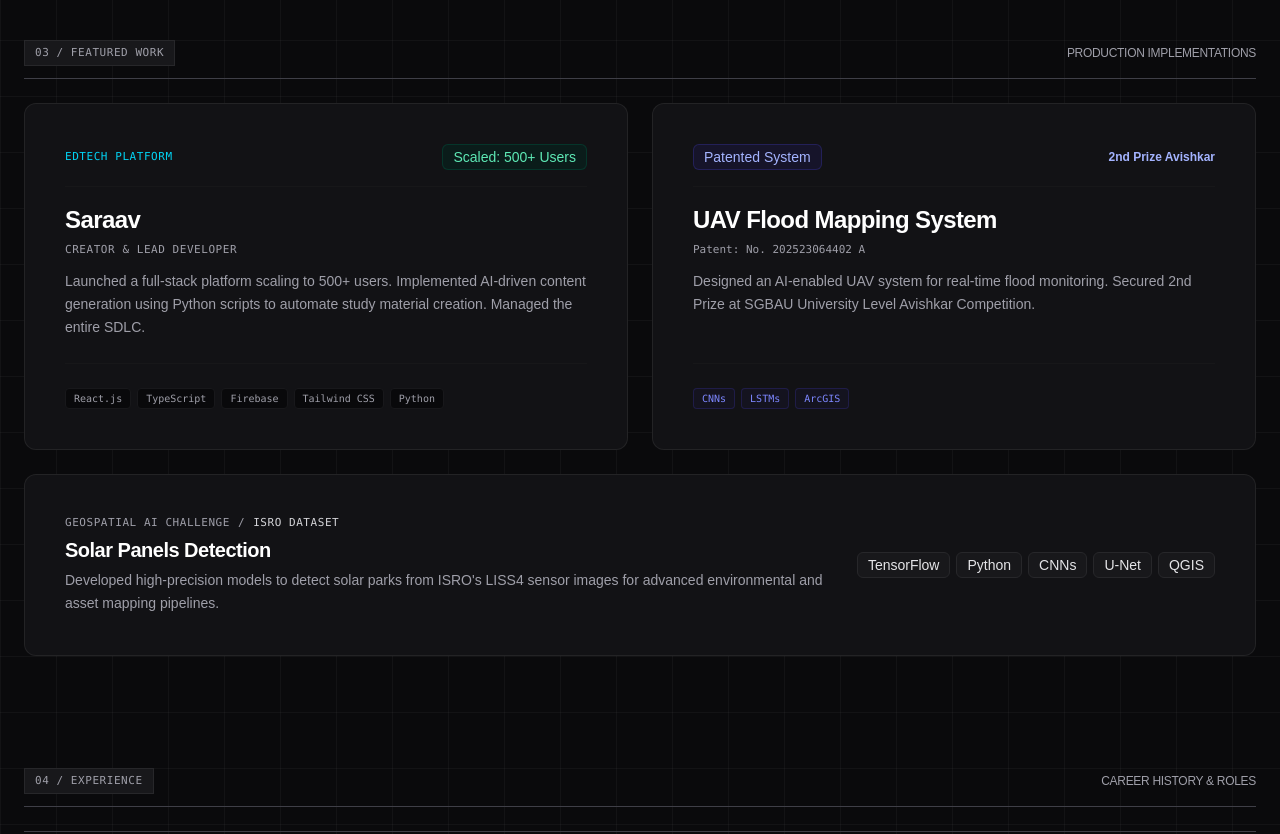
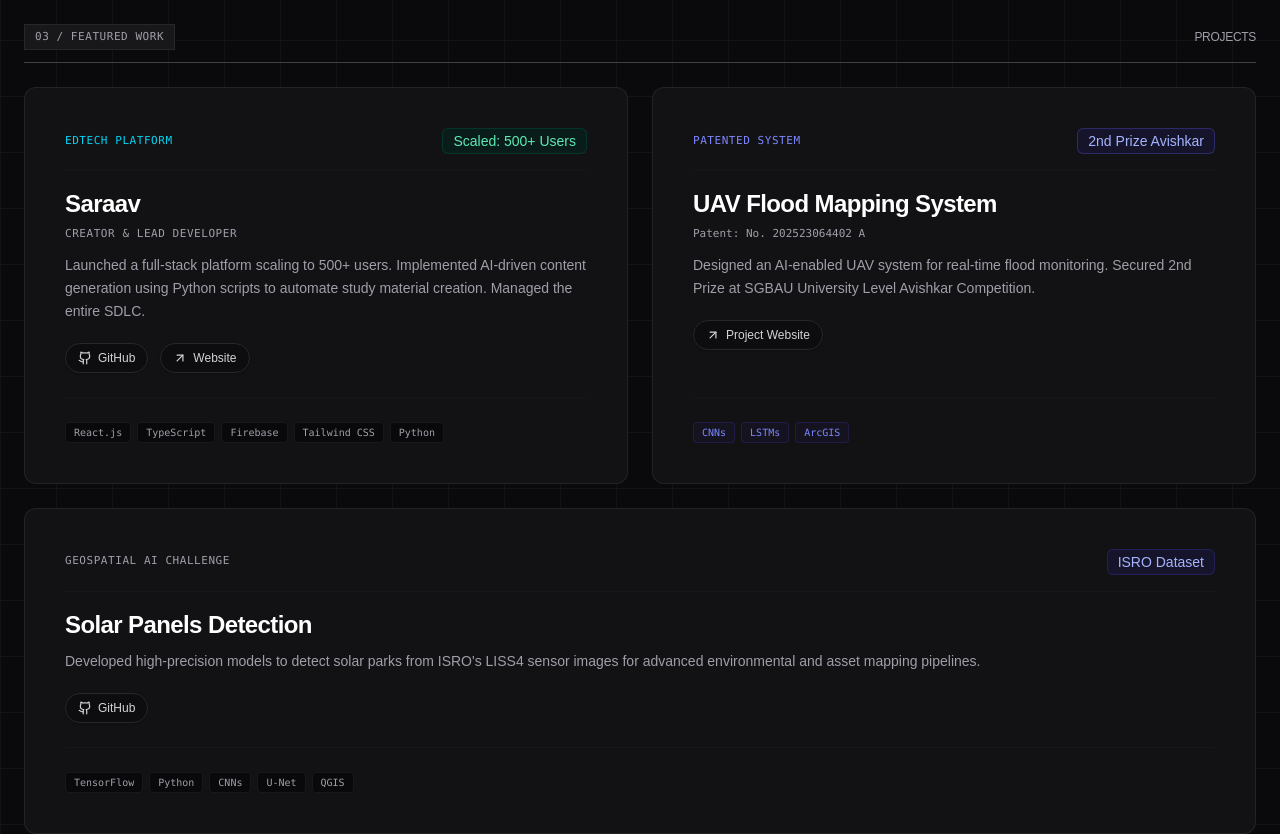
Before and after one commit to Saurabhkg03/my-portfolio-website, a Next.js app: page / in a window 1280 px wide. Shown: the part 1080-1914 px from the top of the page. Built offline with nearby package versions, Linux system fonts and the light colour scheme.

Commit message:
feat: implement landing page with hero section, tech stack overview, and project layout

```diff
--- a/next.config.ts
+++ b/next.config.ts
@@ -3,6 +3,7 @@
 const nextConfig: NextConfig = {
   /* config options here */
   reactCompiler: true,
+  allowedDevOrigins: ["10.61.123.35"],
 };
 
 export default nextConfig;
--- a/src/app/globals.css
+++ b/src/app/globals.css
@@ -33,6 +33,7 @@
 
 html {
   scroll-behavior: smooth;
+  scroll-padding-top: 7rem;
 }
 
 /* Base body. */
--- a/src/app/page.tsx
+++ b/src/app/page.tsx
@@ -99,7 +99,7 @@
     <div className="min-h-screen text-zinc-900 dark:text-zinc-100 antialiased">
       <ScrollHeader />
 
-      <main className="mx-auto max-w-7xl space-y-28 px-6 py-16 md:py-14">
+      <main className="mx-auto max-w-7xl space-y-28 px-6 pt-4 pb-16 md:pt-10 md:pb-14">
         {/* HERO */}
         <section
           id="about"
@@ -248,7 +248,7 @@
               03 / Featured Work
             </h3>
             <span className="text-xs font-medium uppercase tracking-tight text-zinc-500 dark:text-zinc-400">
-                Production Implementations
+                Projects
             </span>
           </div>
           <BentoGrid>
@@ -273,6 +273,16 @@
                       AI-driven content generation using Python scripts to automate study
                       material creation. Managed the entire SDLC.
                     </p>
+                    <div className="flex flex-wrap items-center gap-3 pt-3">
+                      <a href="https://github.com/Saurabhkg03/saraav" target="_blank" rel="noopener noreferrer" className="flex items-center gap-1.5 rounded-full border border-zinc-200 bg-white px-3 py-1.5 text-xs font-medium text-zinc-700 shadow-sm transition-colors hover:border-cyan-200 hover:bg-cyan-50 hover:text-cyan-700 dark:border-zinc-800 dark:bg-zinc-950/50 dark:text-zinc-300 dark:hover:border-cyan-900/50 dark:hover:bg-cyan-950/30 dark:hover:text-cyan-400">
+                        <GithubIcon className="h-3.5 w-3.5" />
+                        GitHub
+                      </a>
+                      <a href="https://saraav.in" target="_blank" rel="noopener noreferrer" className="flex items-center gap-1.5 rounded-full border border-zinc-200 bg-white px-3 py-1.5 text-xs font-medium text-zinc-700 shadow-sm transition-colors hover:border-cyan-200 hover:bg-cyan-50 hover:text-cyan-700 dark:border-zinc-800 dark:bg-zinc-950/50 dark:text-zinc-300 dark:hover:border-cyan-900/50 dark:hover:bg-cyan-950/30 dark:hover:text-cyan-400">
+                        <ArrowUpRight className="h-3.5 w-3.5" />
+                        Website
+                      </a>
+                    </div>
                   </div>
                 </div>
                 <div className="mt-6 flex flex-wrap gap-1.5 border-t border-zinc-100 pt-6 dark:border-zinc-900/80">
@@ -294,10 +304,10 @@
               <Card className="group flex h-full flex-col justify-between p-8 md:p-10">
                 <div className="space-y-5">
                   <div className="flex flex-wrap items-center justify-between gap-2 border-b border-zinc-100 pb-4 dark:border-zinc-900/80">
-                    <Badge variant="outline">Patented System</Badge>
-                    <span className="text-xs font-semibold text-indigo-600 dark:text-indigo-300">
-                      2nd Prize Avishkar
+                    <span className="text-[11px] font-mono uppercase tracking-wider text-indigo-500 dark:text-indigo-400">
+                      Patented System
                     </span>
+                    <Badge variant="outline" className="text-indigo-600 dark:border-indigo-500/30 dark:text-indigo-300">2nd Prize Avishkar</Badge>
                   </div>
                   <div className="space-y-2">
                     <h4 className="text-xl font-bold tracking-tight leading-[1.1] text-zinc-950 transition-colors group-hover:text-indigo-600 dark:text-white dark:group-hover:text-indigo-300 md:text-2xl">
@@ -310,6 +320,12 @@
                       Designed an AI-enabled UAV system for real-time flood monitoring.
                       Secured 2nd Prize at SGBAU University Level Avishkar Competition.
                     </p>
+                    <div className="flex flex-wrap items-center gap-3 pt-3">
+                      <a href="https://drive.google.com/file/d/1Cjz4lhJ7I8XXd_FkwSzNKlvWH71dsIOE/view" target="_blank" rel="noopener noreferrer" className="flex items-center gap-1.5 rounded-full border border-zinc-200 bg-white px-3 py-1.5 text-xs font-medium text-zinc-700 shadow-sm transition-colors hover:border-indigo-200 hover:bg-indigo-50 hover:text-indigo-700 dark:border-zinc-800 dark:bg-zinc-950/50 dark:text-zinc-300 dark:hover:border-indigo-900/50 dark:hover:bg-indigo-950/30 dark:hover:text-indigo-400">
+                        <ArrowUpRight className="h-3.5 w-3.5" />
+                        Project Website
+                      </a>
+                    </div>
                   </div>
                 </div>
                 <div className="mt-6 flex flex-wrap gap-1.5 border-t border-zinc-100 pt-6 dark:border-zinc-900/80">
@@ -326,27 +342,39 @@
             </BentoGridItem>
 
             <BentoGridItem index={2} className="md:col-span-3 lg:col-span-4">
-              <Card className="flex flex-col justify-between gap-8 p-8 md:flex-row md:items-center md:p-10">
-                <div className="max-w-3xl space-y-2">
-                  <div className="flex items-center gap-2 text-[11px] font-mono uppercase tracking-wider text-zinc-500 dark:text-zinc-400">
-                    <span>GeoSpatial AI Challenge</span>
-                    <span>/</span>
-                    <span className="text-zinc-700 dark:text-zinc-300">ISRO Dataset</span>
+              <Card className="group flex h-full flex-col justify-between p-8 md:p-10">
+                <div className="space-y-5">
+                  <div className="flex flex-wrap items-center justify-between gap-2 border-b border-zinc-100 pb-4 dark:border-zinc-900/80">
+                    <span className="text-[11px] font-mono uppercase tracking-wider text-zinc-500 dark:text-zinc-400">
+                      GeoSpatial AI Challenge
+                    </span>
+                    <Badge variant="outline">ISRO Dataset</Badge>
                   </div>
-                  <h4 className="text-lg font-bold tracking-tight leading-[1.1] text-zinc-950 dark:text-white md:text-xl">
+                  <div className="space-y-2">
+                    <h4 className="text-xl font-bold tracking-tight leading-[1.1] text-zinc-950 transition-colors group-hover:text-zinc-600 dark:text-white dark:group-hover:text-zinc-300 md:text-2xl">
                       Solar Panels Detection
                     </h4>
-                  <p className="text-sm font-normal leading-relaxed text-zinc-600 dark:text-zinc-400">
+                    <p className="pt-1 text-sm font-normal leading-relaxed text-zinc-600 dark:text-zinc-400">
                       Developed high-precision models to detect solar parks from ISRO&apos;s
                       LISS4 sensor images for advanced environmental and asset mapping
                       pipelines.
                     </p>
+                    <div className="flex flex-wrap items-center gap-3 pt-3">
+                      <a href="https://github.com/Saurabhkg03/Solarnet" target="_blank" rel="noopener noreferrer" className="flex items-center gap-1.5 rounded-full border border-zinc-200 bg-white px-3 py-1.5 text-xs font-medium text-zinc-700 shadow-sm transition-colors hover:border-zinc-300 hover:bg-zinc-50 hover:text-zinc-950 dark:border-zinc-800 dark:bg-zinc-950/50 dark:text-zinc-300 dark:hover:border-zinc-700 dark:hover:bg-zinc-900 dark:hover:text-white">
+                        <GithubIcon className="h-3.5 w-3.5" />
+                        GitHub
+                      </a>
                     </div>
-                <div className="flex shrink-0 flex-wrap gap-1.5 md:justify-end">
+                  </div>
+                </div>
+                <div className="mt-6 flex flex-wrap gap-1.5 border-t border-zinc-100 pt-6 dark:border-zinc-900/80">
                   {["TensorFlow", "Python", "CNNs", "U-Net", "QGIS"].map((t) => (
-                    <Badge key={t} variant="default">
+                    <span
+                      key={t}
+                      className="rounded border border-zinc-200 bg-zinc-50 px-2 py-0.5 font-mono text-[10px] text-zinc-500 dark:border-zinc-900 dark:bg-zinc-950 dark:text-zinc-400"
+                    >
                       {t}
-                    </Badge>
+                    </span>
                   ))}
                 </div>
               </Card>
--- a/src/components/ScrollHeader.tsx
+++ b/src/components/ScrollHeader.tsx
@@ -2,7 +2,7 @@
 
 import * as React from "react"
 import { AnimatePresence, motion } from "framer-motion"
-import { ArrowUpRight, FileText, Mail } from "lucide-react"
+import { ArrowUpRight, FileText, Mail, Menu, X } from "lucide-react"
 import { ThemeToggle } from "@/components/ThemeToggle"
 
 function GithubIcon({ className }: { className?: string }) {
@@ -48,6 +48,7 @@
 
 export function ScrollHeader() {
   const [scrolled, setScrolled] = React.useState(false)
+  const [menuOpen, setMenuOpen] = React.useState(false)
 
   React.useEffect(() => {
     const handler = () => setScrolled(window.scrollY > 72)
@@ -67,7 +68,7 @@
             animate={{ opacity: 1, y: 0 }}
             exit={{ opacity: 0, y: -8 }}
             transition={{ duration: 0.18, ease: "easeOut" }}
-            className="relative h-full w-full overflow-hidden border-b border-zinc-200/90 bg-white/90 shadow-[0_1px_0_rgba(255,255,255,0.9)_inset,0_18px_50px_rgba(15,23,42,0.06)] backdrop-blur-2xl dark:border-zinc-800/80 dark:bg-[#0b0b0e]/90 dark:shadow-[0_1px_0_rgba(255,255,255,0.04)_inset,0_18px_70px_rgba(255,255,255,0.035)]"
+            className="relative h-full w-full overflow-hidden border-b border-zinc-200/60 bg-white/70 shadow-[0_1px_0_rgba(255,255,255,0.6)_inset,0_18px_50px_rgba(15,23,42,0.06)] backdrop-blur-xl dark:border-zinc-800/60 dark:bg-[#0b0b0e]/60 dark:shadow-[0_1px_0_rgba(255,255,255,0.04)_inset,0_18px_70px_rgba(255,255,255,0.035)]"
           >
             <div className="pointer-events-none absolute inset-x-0 bottom-0 h-14 bg-gradient-to-b from-transparent via-white/35 to-white/70 blur-xl dark:via-white/[0.035] dark:to-white/[0.055]" />
             <div className="pointer-events-none absolute inset-x-20 bottom-0 hidden h-px bg-gradient-to-r from-transparent via-zinc-300/80 to-transparent dark:via-white/20 md:block" />
@@ -130,6 +131,13 @@
                   </a>
                 </div>
                 <ThemeToggle />
+                <button
+                  type="button"
+                  onClick={() => setMenuOpen(!menuOpen)}
+                  className="grid h-9 w-9 place-items-center rounded-full border border-zinc-200 bg-white text-zinc-600 transition-colors hover:bg-zinc-100 hover:text-zinc-950 dark:border-zinc-800 dark:bg-zinc-950/40 dark:text-zinc-400 dark:hover:bg-zinc-900 dark:hover:text-white md:hidden"
+                >
+                  {menuOpen ? <X className="h-4 w-4" /> : <Menu className="h-4 w-4" />}
+                </button>
               </div>
             </div>
           </motion.div>
@@ -143,13 +151,13 @@
             className="relative flex h-full w-full items-center px-3"
           >
             <div className="pointer-events-none absolute inset-x-12 bottom-1 mx-auto h-10 max-w-4xl rounded-full bg-white/70 blur-2xl dark:bg-white/[0.08]" />
-            <div className="mx-auto flex h-14 w-full max-w-5xl items-center justify-between gap-4 rounded-full border border-zinc-200/90 bg-white/92 px-4 shadow-[0_16px_50px_rgba(15,23,42,0.12),0_1px_0_rgba(255,255,255,0.9)_inset] backdrop-blur-2xl dark:border-zinc-700/80 dark:bg-[#101014]/92 dark:shadow-[0_16px_60px_rgba(0,0,0,0.35),0_1px_0_rgba(255,255,255,0.08)_inset] sm:px-5">
+            <div className="mx-auto flex h-14 w-full max-w-5xl items-center justify-between gap-4 rounded-full border border-zinc-200/50 bg-white/60 px-4 shadow-[0_8px_30px_rgba(0,0,0,0.04),0_1px_0_rgba(255,255,255,0.8)_inset] backdrop-blur-xl dark:border-white/10 dark:bg-black/40 dark:shadow-[0_8px_30px_rgba(0,0,0,0.2),0_1px_0_rgba(255,255,255,0.1)_inset] sm:px-5">
               <a
                 href="#about"
                 className="whitespace-nowrap text-base font-bold tracking-tight text-zinc-950 hover:opacity-100 dark:text-white"
               >
                 Saurabh Gaikwad
-                <span className="ml-0.5 align-super text-[9px] font-semibold text-zinc-400">R</span>
+
               </a>
               <nav className="hidden items-center gap-5 text-xs font-medium text-zinc-500 dark:text-zinc-400 sm:flex">
                 <a href="#about" className="transition-colors hover:text-zinc-950 dark:hover:text-white">
@@ -206,8 +214,67 @@
                   <Mail className="h-4 w-4" />
                 </a>
                 <ThemeToggle />
+                <button
+                  type="button"
+                  onClick={() => setMenuOpen(!menuOpen)}
+                  className="grid h-9 w-9 place-items-center rounded-full border border-zinc-200 bg-zinc-50 text-zinc-600 transition-colors hover:bg-zinc-100 hover:text-zinc-950 dark:border-zinc-800 dark:bg-zinc-950/40 dark:text-zinc-400 dark:hover:bg-zinc-900 dark:hover:text-white md:hidden"
+                >
+                  {menuOpen ? <X className="h-4 w-4" /> : <Menu className="h-4 w-4" />}
+                </button>
               </div>
             </div>
+          </motion.div>
+        )}
+      </AnimatePresence>
+      <AnimatePresence>
+        {menuOpen && (
+          <motion.div
+            initial={{ opacity: 0, y: -20 }}
+            animate={{ opacity: 1, y: 0 }}
+            exit={{ opacity: 0, y: -20 }}
+            transition={{ duration: 0.2 }}
+            className="absolute inset-x-0 top-full mt-2 mx-4 rounded-2xl border border-zinc-200 bg-white/95 p-5 shadow-xl backdrop-blur-xl dark:border-zinc-800 dark:bg-zinc-950/95 dark:shadow-[0_10px_40px_rgba(0,0,0,0.5)] md:hidden"
+          >
+            <nav className="flex flex-col gap-4 text-sm font-medium text-zinc-600 dark:text-zinc-300">
+              <a href="#about" onClick={() => setMenuOpen(false)} className="px-2 py-1.5 hover:text-zinc-950 dark:hover:text-white">
+                About
+              </a>
+              <a href="#projects" onClick={() => setMenuOpen(false)} className="px-2 py-1.5 hover:text-zinc-950 dark:hover:text-white">
+                Projects
+              </a>
+              <a href="#experience" onClick={() => setMenuOpen(false)} className="px-2 py-1.5 hover:text-zinc-950 dark:hover:text-white">
+                Experience
+              </a>
+              <div className="flex w-full items-center gap-3 pb-2 pt-1">
+                <a
+                  href="/saurabh-gaikwad-resume.pdf"
+                  target="_blank"
+                  rel="noopener noreferrer"
+                  onClick={() => setMenuOpen(false)}
+                  className="flex flex-1 items-center justify-center gap-2 rounded-full border border-zinc-200 bg-zinc-50 py-2 text-sm font-medium text-zinc-700 shadow-sm transition-colors hover:bg-zinc-100 dark:border-zinc-800 dark:bg-zinc-950/40 dark:text-zinc-200 dark:hover:bg-zinc-900"
+                >
+                  Resume
+                  <FileText className="h-3.5 w-3.5" />
+                </a>
+                <a
+                  href="#contact"
+                  onClick={() => setMenuOpen(false)}
+                  className="flex flex-1 items-center justify-center gap-2 rounded-full border border-zinc-200 bg-zinc-950 py-2 text-sm font-medium text-white shadow-sm transition-colors hover:bg-zinc-800 dark:border-zinc-800 dark:bg-white dark:text-zinc-950 dark:hover:bg-zinc-200"
+                >
+                  Contact
+                  <ArrowUpRight className="h-3.5 w-3.5" />
+                </a>
+              </div>
+              <div className="my-2 h-px w-full bg-zinc-200 dark:bg-zinc-800" />
+              <div className="flex gap-6 px-2">
+                <a href="https://github.com/Saurabhkg03" target="_blank" rel="noopener noreferrer" className="text-zinc-500 hover:text-zinc-950 dark:text-zinc-400 dark:hover:text-white">
+                  <GithubIcon className="h-5 w-5" />
+                </a>
+                <a href="https://linkedin.com/in/saurabh-gaikwad-605a70228" target="_blank" rel="noopener noreferrer" className="text-zinc-500 hover:text-zinc-950 dark:text-zinc-400 dark:hover:text-white">
+                  <LinkedinIcon className="h-5 w-5" />
+                </a>
+              </div>
+            </nav>
           </motion.div>
         )}
       </AnimatePresence>
```
Lines whose indentation alone changed are shown as unchanged.
